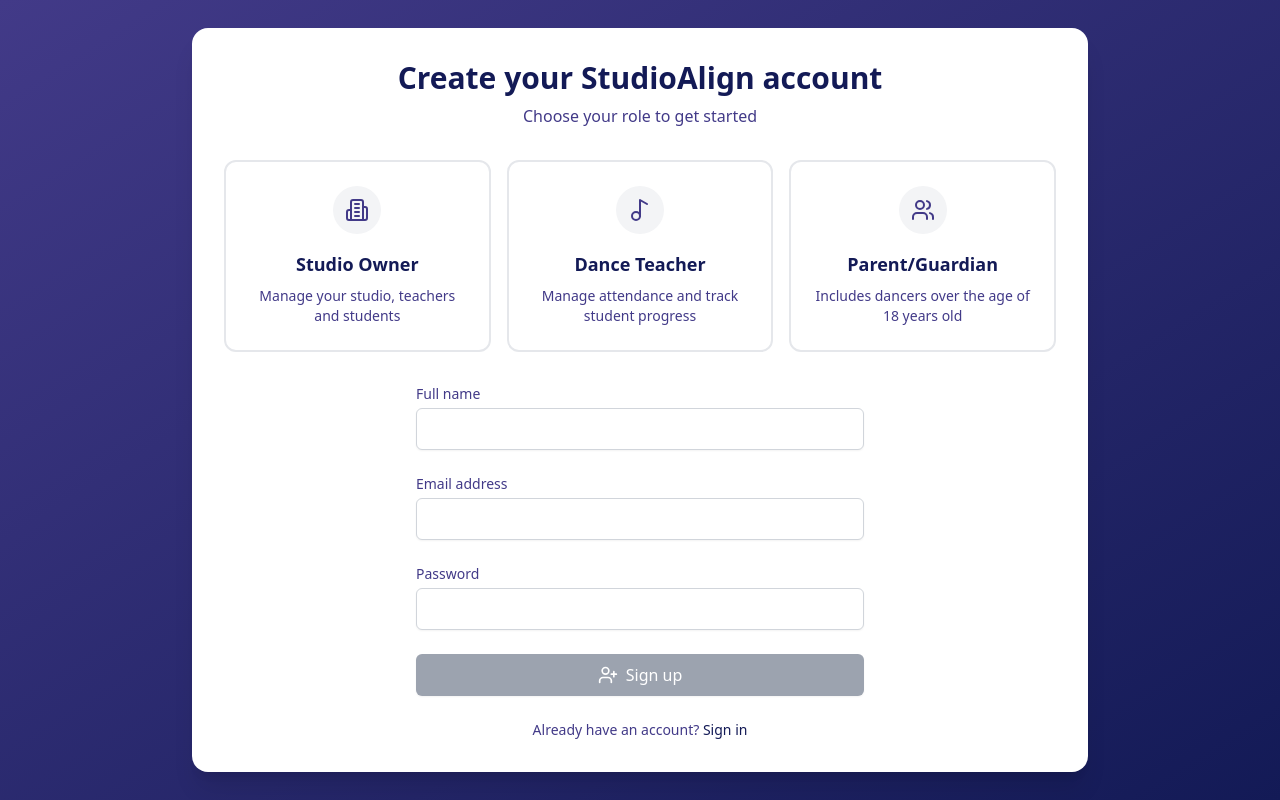
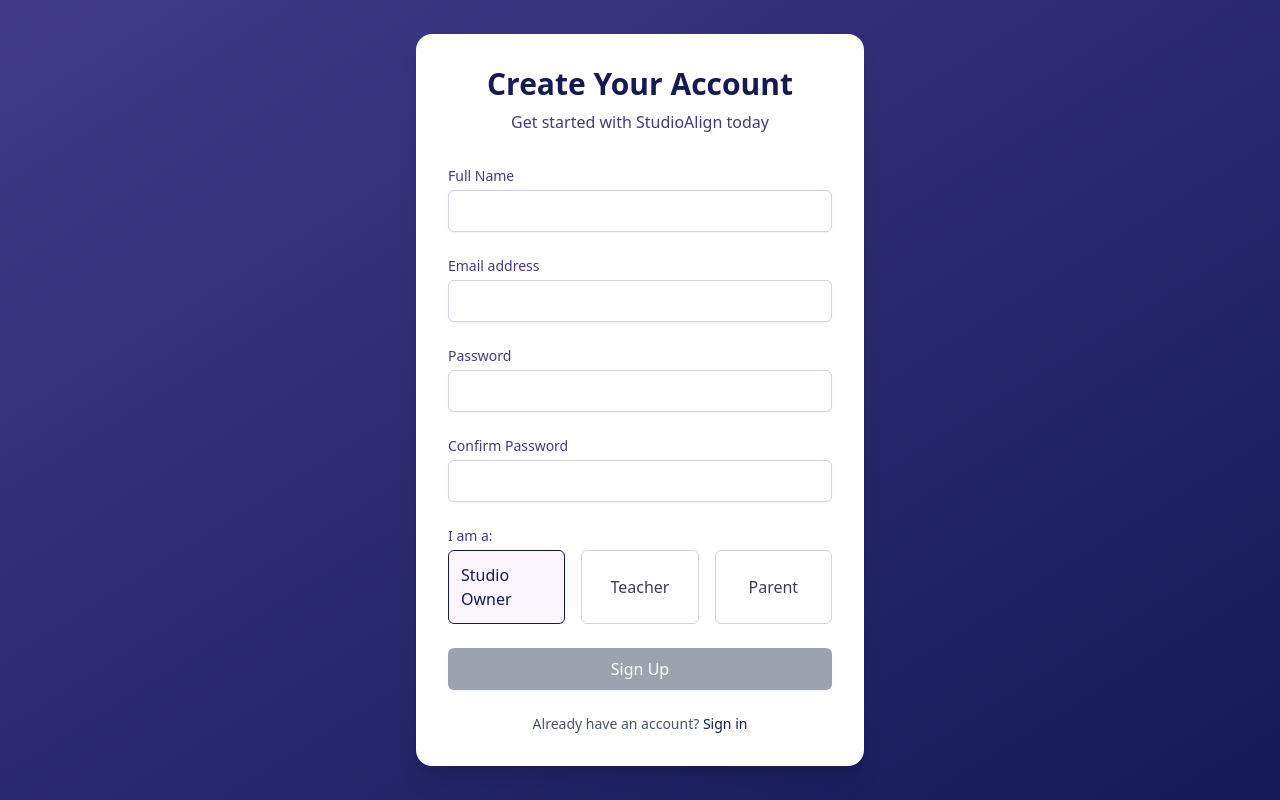
Before and after one commit to studioalign/studio07, a React (Vite) app: page /signup in a window 1280 px wide. Built offline with nearby package versions, Linux system fonts and the light colour scheme; no server answers; the database is empty.

Commit message:
Update SignupForm.tsx

```diff
--- a/src/components/SignupForm.tsx
+++ b/src/components/SignupForm.tsx
@@ -1,139 +1,123 @@
-import React, { useState } from "react";
-import { UserPlus } from "lucide-react";
-import { Role } from "../types/auth";
-import { roles } from "../data/roles";
-import RoleCard from "./RoleCard";
-import SearchableDropdown from "./SearchableDropdown";
-import FormInput from "./FormInput";
-import { Link, useNavigate } from "react-router-dom";
-import { supabase } from "../lib/supabase";
-import { useStudios } from "../hooks/useStudios";
-import { notificationService } from "../services/notificationService";
+import React, { useState } from 'react';
+import { Link, useNavigate } from 'react-router-dom';
+import { supabase } from '../lib/supabase';
+import FormInput from './FormInput';
 
 export default function SignupForm() {
-	const [selectedRole, setSelectedRole] = useState<Role | null>(null);
-	const [name, setName] = useState("");
-	const [email, setEmail] = useState("");
-	const [password, setPassword] = useState("");
-	const [selectedStudio, setSelectedStudio] = useState<{
-		id: string;
-		label: string;
-	} | null>(null);
+  const [name, setName] = useState('');
+  const [email, setEmail] = useState('');
+  const [password, setPassword] = useState('');
+  const [confirmPassword, setConfirmPassword] = useState('');
+  const [role, setRole] = useState('owner');
   const [error, setError] = useState<string | null>(null);
+  const [isSubmitting, setIsSubmitting] = useState(false);
+  const [rateErrorDetected, setRateErrorDetected] = useState(false);
   const navigate = useNavigate();
-	const {
-		studios,
-		isLoading: loadingStudios,
-		error: studiosError,
-	} = useStudios();
 
   const handleSubmit = async (e: React.FormEvent) => {
     e.preventDefault();
+
+    // Reset errors
     setError(null);
+    setIsSubmitting(true);
 
     try {
-			if (!selectedRole) {
-				throw new Error("Please select a role");
+      // Validate form
+      if (password.length < 8) {
+        throw new Error('Password must be at least 8 characters long');
       }
 
-			if (
-				(selectedRole === "teacher" || selectedRole === "parent") &&
-				!selectedStudio
-			) {
-				throw new Error("Please select a studio");
+      if (password !== confirmPassword) {
+        throw new Error('Passwords do not match');
       }
 
-			// Sign up the user with metadata
-			const { data: authData, error: signUpError } = await supabase.auth.signUp(
-				{
+      // First, check if the user already exists
+      const { data: existingUser, error: existingUserError } = await supabase
+        .from('users')
+        .select('id')
+        .eq('email', email)
+        .single();
+
+      if (existingUser) {
+        throw new Error('An account with this email already exists');
+      }
+
+      // If there was a rate limit error previously, suggest using a different email
+      if (rateErrorDetected) {
+        throw new Error('Please try using a different email address or try again later');
+      }
+
+      // Sign up with Supabase Auth
+      const { data, error: signupError } = await supabase.auth.signUp({
         email,
         password,
         options: {
           data: {
             name,
-							role: selectedRole,
-							studio_id: selectedStudio?.id,
+            role,
           },
-						emailRedirectTo: `${window.location.origin}/auth/callback`,
         },
-				}
-			);
+      });
 
-			if (signUpError) {
-				console.error("Signup error:", signUpError);
-				throw signUpError;
+      if (signupError) {
+        console.error('Signup error:', signupError);
+
+        // Detect rate limiting errors
+        if (signupError.message.includes('rate limit') || signupError.status === 429) {
+          setRateErrorDetected(true);
+          throw new Error('Too many signup attempts. Please try again in a few minutes or use a different email address.');
         }
 
-			if (!authData.user) {
-				console.error("No user data returned");
-				throw new Error("Signup failed");
+        throw signupError;
       }
 
-			// Send appropriate notifications based on role
-			try {
-				if (selectedRole === "parent" && selectedStudio) {
-					await notificationService.notifyParentRegistration(
-						selectedStudio.id,
+      console.log('Signup successful:', data);
+
+      // Create user record in users table
+      const { error: insertError } = await supabase
+        .from('users')
+        .insert([
+          {
+            id: data.user?.id,
+            email,
             name,
-						authData.user.id
-					);
-					console.log("Parent registration notification sent");
-				} else if (selectedRole === "teacher" && selectedStudio) {
-					await notificationService.notifyStaffRegistration(
-						selectedStudio.id,
-						name,
-						authData.user.id,
-						"teacher" // Using "teacher" role since staff doesn't exist
-					);
-					console.log("Teacher registration notification sent");
-				}
-			} catch (notificationError) {
-				// Log but don't fail the registration if notification fails
-				console.error("Failed to send registration notification:", notificationError);
+            role,
+            created_at: new Date().toISOString(),
+          },
+        ]);
+
+      if (insertError) {
+        console.error('Error creating user record:', insertError);
+        // We'll still let them continue since the auth account was created
       }
 
-			if (selectedRole === "owner") {
-				navigate("/onboarding");
-			} else {
-				navigate("/");
-			}
+      // Redirect to onboarding page
+      navigate('/onboarding');
     } catch (err) {
-			console.error("Error in signup:", err);
-			setError(
-				err instanceof Error ? err.message : "An error occurred during signup"
-			);
+      console.error('Error in signup:', err);
+      setError(err instanceof Error ? err.message : 'An error occurred during signup');
+    } finally {
+      setIsSubmitting(false);
     }
   };
 
   return (
-		<div className="w-full max-w-4xl p-8 bg-white rounded-2xl shadow-xl">
+    <div className="w-full max-w-md p-8 bg-white rounded-2xl shadow-xl">
       <div className="text-center mb-8">
-				<h1 className="text-3xl font-bold text-brand-primary mb-2">
-					Create your StudioAlign account
-				</h1>
-				<p className="text-brand-secondary-400">
-					Choose your role to get started
+        <h1 className="text-3xl font-bold text-brand-primary">Create Your Account</h1>
+        <p className="text-brand-secondary-400 mt-2">
+          Get started with StudioAlign today
         </p>
       </div>
 
-			<div className="grid grid-cols-1 md:grid-cols-3 gap-4 mb-8">
-				{roles.map((role) => (
-					<RoleCard
-						key={role.id}
-						role={role}
-						isSelected={selectedRole === role.id}
-						onSelect={setSelectedRole}
-					/>
-				))}
-			</div>
-
-			<form onSubmit={handleSubmit} className="space-y-6 max-w-md mx-auto">
+      <form onSubmit={handleSubmit} className="space-y-6">
         <FormInput
           id="name"
           type="text"
-					label="Full name"
+          label="Full Name"
           value={name}
           onChange={(e) => setName(e.target.value)}
+          required
         />
 
         <FormInput
@@ -142,6 +126,7 @@ export default function SignupForm() {
           label="Email address"
           value={email}
           onChange={(e) => setEmail(e.target.value)}
+          required
         />
 
         <FormInput
@@ -150,42 +135,111 @@ export default function SignupForm() {
           label="Password"
           value={password}
           onChange={(e) => setPassword(e.target.value)}
+          required
         />
 
-				{(selectedRole === "teacher" || selectedRole === "parent") && (
-					<SearchableDropdown
-						id="studio"
-						label="Select Studio"
-						value={selectedStudio}
-						onChange={setSelectedStudio}
-						options={studios.map((studio) => ({
-							id: studio.id,
-							label: studio.name,
-						}))}
-						isLoading={loadingStudios}
-						error={studiosError}
+        <FormInput
+          id="confirmPassword"
+          type="password"
+          label="Confirm Password"
+          value={confirmPassword}
+          onChange={(e) => setConfirmPassword(e.target.value)}
+          required
         />
+
+        <div>
+          <label className="block text-sm font-medium text-brand-secondary-400 mb-1">
+            I am a:
+          </label>
+          <div className="grid grid-cols-3 gap-4">
+            <label className={`flex items-center justify-center p-3 border rounded-md cursor-pointer transition-colors ${
+              role === 'owner' ? 'bg-brand-secondary-100/10 border-brand-primary' : 'border-gray-300'
+            }`}>
+              <input
+                type="radio"
+                value="owner"
+                checked={role === 'owner'}
+                onChange={() => setRole('owner')}
+                className="sr-only"
+              />
+              <span className={`${role === 'owner' ? 'text-brand-primary' : 'text-gray-700'}`}>
+                Studio Owner
+              </span>
+            </label>
+            <label className={`flex items-center justify-center p-3 border rounded-md cursor-pointer transition-colors ${
+              role === 'teacher' ? 'bg-brand-secondary-100/10 border-brand-primary' : 'border-gray-300'
+            }`}>
+              <input
+                type="radio"
+                value="teacher"
+                checked={role === 'teacher'}
+                onChange={() => setRole('teacher')}
+                className="sr-only"
+              />
+              <span className={`${role === 'teacher' ? 'text-brand-primary' : 'text-gray-700'}`}>
+                Teacher
+              </span>
+            </label>
+            <label className={`flex items-center justify-center p-3 border rounded-md cursor-pointer transition-colors ${
+              role === 'parent' ? 'bg-brand-secondary-100/10 border-brand-primary' : 'border-gray-300'
+            }`}>
+              <input
+                type="radio"
+                value="parent"
+                checked={role === 'parent'}
+                onChange={() => setRole('parent')}
+                className="sr-only"
+              />
+              <span className={`${role === 'parent' ? 'text-brand-primary' : 'text-gray-700'}`}>
+                Parent
+              </span>
+            </label>
+          </div>
+        </div>
+
+        {rateErrorDetected && (
+          <div className="bg-yellow-50 border-l-4 border-yellow-400 p-4">
+            <div className="flex">
+              <div className="flex-shrink-0">
+                <svg className="h-5 w-5 text-yellow-400" viewBox="0 0 20 20" fill="currentColor">
+                  <path fillRule="evenodd" d="M8.257 3.099c.765-1.36 2.722-1.36 3.486 0l5.58 9.92c.75 1.334-.213 2.98-1.742 2.98H4.42c-1.53 0-2.493-1.646-1.743-2.98l5.58-9.92zM11 13a1 1 0 11-2 0 1 1 0 012 0zm-1-8a1 1 0 00-1 1v3a1 1 0 002 0V6a1 1 0 00-1-1z" clipRule="evenodd" />
+                </svg>
+              </div>
+              <div className="ml-3">
+                <p className="text-sm text-yellow-700">
+                  You may have reached the signup rate limit. Consider using a different email address or try again later.
+                </p>
+              </div>
+            </div>
+          </div>
         )}
+
+        {error && (
+          <div className="bg-red-50 border border-red-200 text-red-700 px-4 py-3 rounded relative" role="alert">
+            <span className="block sm:inline">{error}</span>
+          </div>
+        )}
+
         <button
           type="submit"
-					disabled={!selectedRole}
+          disabled={isSubmitting || !name || !email || !password || !confirmPassword}
           className="w-full flex items-center justify-center px-4 py-2 border border-transparent rounded-md shadow-sm text-base font-medium text-white bg-brand-primary hover:bg-brand-secondary-400 focus:outline-none focus:ring-2 focus:ring-offset-2 focus:ring-brand-accent disabled:bg-gray-400 disabled:cursor-not-allowed"
         >
-					<UserPlus className="w-5 h-5 mr-2" />
-					Sign up
+          {isSubmitting ? (
+            <span className="w-5 h-5 border-2 border-white border-t-transparent rounded-full animate-spin" />
+          ) : (
+            'Sign Up'
+          )}
         </button>
 
-				{error && <p className="text-red-500 text-sm text-center">{error}</p>}
-
-				<p className="text-center text-sm text-brand-secondary-400">
-					Already have an account?{" "}
-					<Link
-						to="/"
-						className="font-medium text-brand-primary hover:text-brand-secondary-400"
-					>
+        <div className="text-center mt-4">
+          <p className="text-sm text-gray-600">
+            Already have an account?{' '}
+            <Link to="/" className="font-medium text-brand-primary hover:text-brand-secondary-400">
               Sign in
             </Link>
           </p>
+        </div>
       </form>
     </div>
   );
```
Lines whose indentation alone changed are shown as unchanged.
